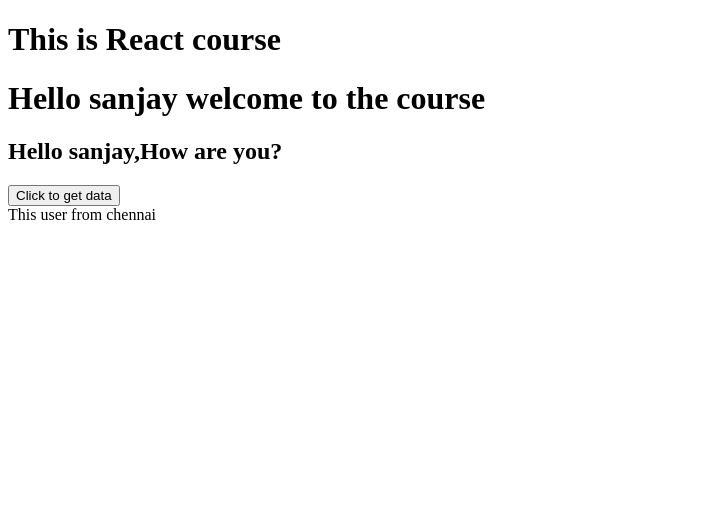
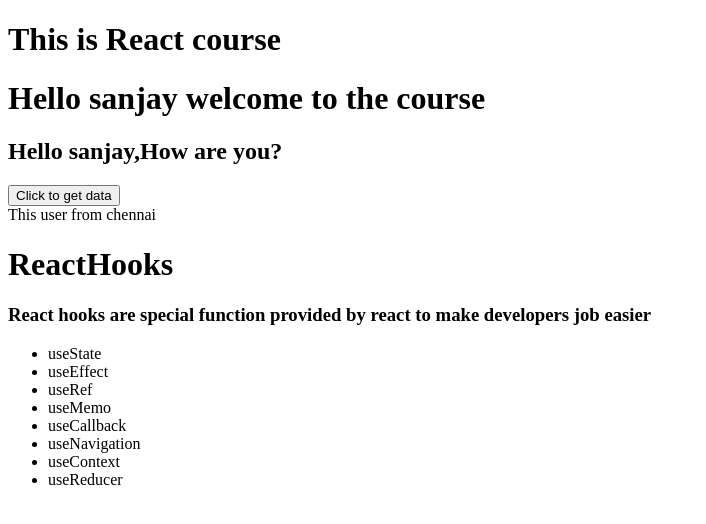
Before and after one commit to divya29113/React-Exercise, a React (Vite) app: page / in a window 1280 px wide. Shown: the top 524 px of the page, without its empty margins (0-706 px from the left). Built offline with nearby package versions, Linux system fonts and the light colour scheme.

Commit message:
learn basic overview of react hooks

```diff
--- a/src/App.jsx
+++ b/src/App.jsx
@@ -3,6 +3,7 @@
 //props-properties-used to pass data from one component to another component.
 //Ways of pass data-1.parent to child ,2.child to parent 3.between siblings
 //lifting the state up -moving the data to common parent component
+import ReactHooks from "./components/ReactHooks";
 import Welcome from "./components/Welcome";
 
 
@@ -14,6 +15,7 @@ function App() {
   <div>
     <h1>This is React course</h1>
     <Welcome/>
+    <ReactHooks />
 
 
   </div>);
--- /dev/null
+++ b/src/components/ReactHooks.jsx
@@ -0,0 +1,21 @@
+function ReactHooks(){
+
+        let hooks=["useState","useEffect","useRef","useMemo","useCallback","useNavigation","useContext","useReducer"];
+        return(
+        <div>
+            <h1>ReactHooks</h1>
+            <h3>React hooks are special function provided by react to make developers job easier</h3>
+            <ul>
+                {hooks.map((items,index)=>{
+                return (
+                    <li key={index}>{items}</li>
+                )
+            })}
+
+
+            </ul>
+
+        </div>
+    );
+}
+export default ReactHooks;
```
